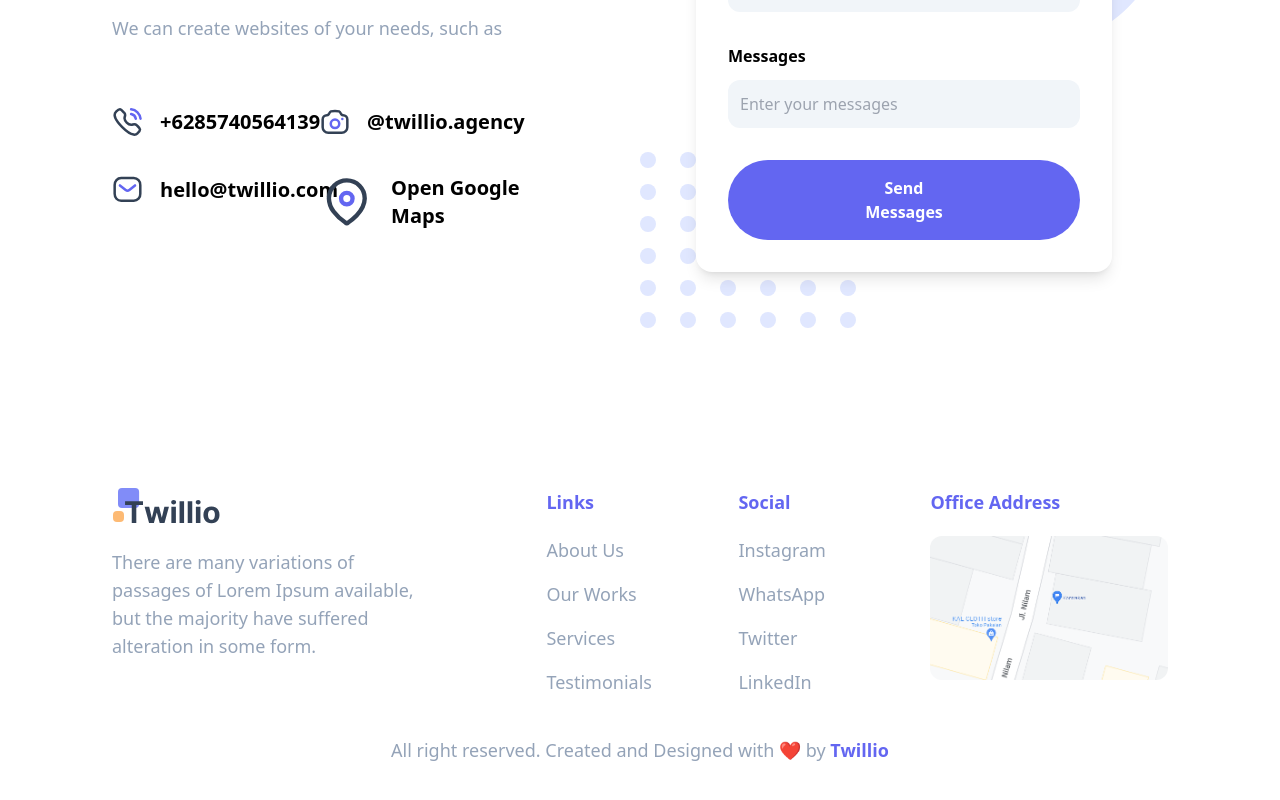
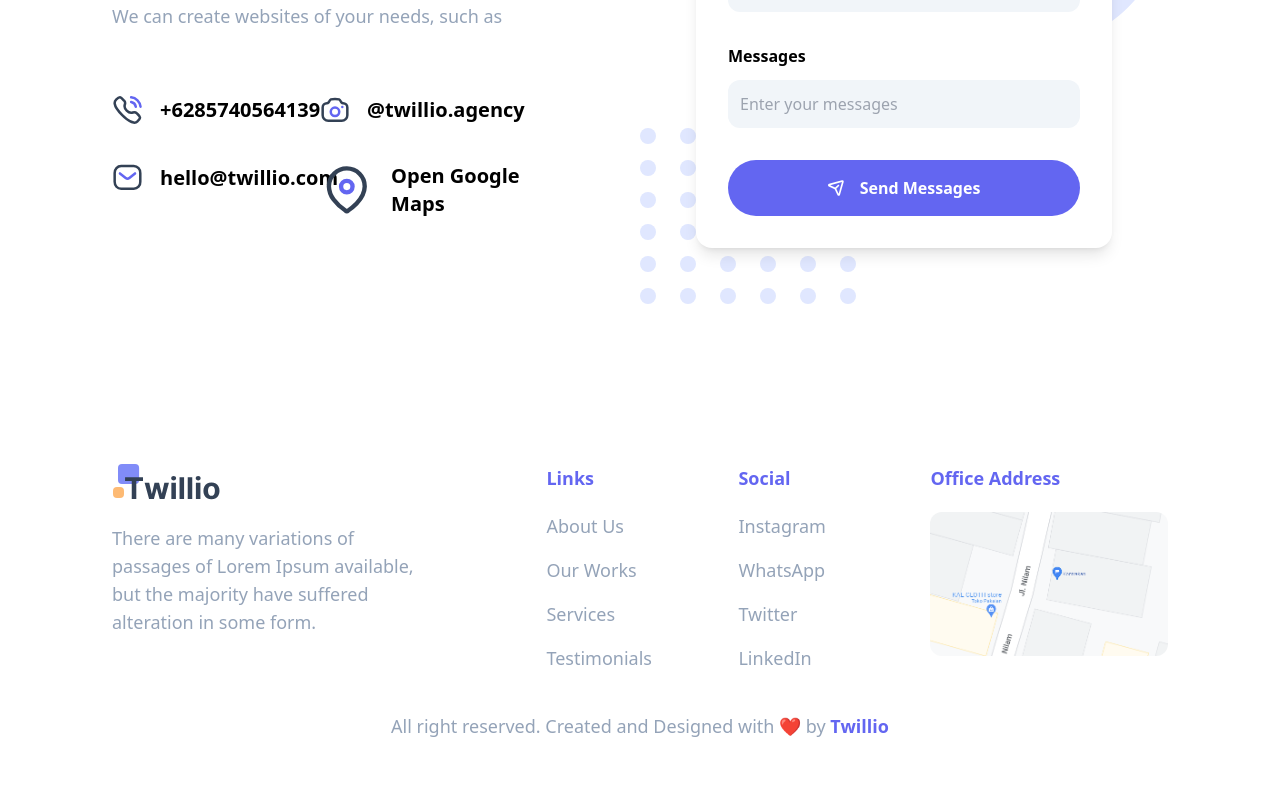
Before and after one commit to Bismillah-Agency/Front-End, a React (Create React App) app: page / in a window 1280 px wide. Shown: the part 3946-4746 px from the top of the page. Built offline with nearby package versions, Linux system fonts and the light colour scheme.

Commit message:
fixing ui

```diff
--- a/src/assets/index.js
+++ b/src/assets/index.js
@@ -8,5 +8,6 @@ import emailIcon from './ic_email.svg';
 import phoneIcon from './ic_phone.svg';
 import instagramIcon from './ic_instagram.svg';
 import locationIcon from './ic_location.svg';
+import telegramIcon from './ic_telegram.svg';
 
-export { compIcon, olshopIcon, personalWebIcon, moreIcon, circle, dot, emailIcon, phoneIcon, instagramIcon, locationIcon };
+export { compIcon, olshopIcon, personalWebIcon, moreIcon, circle, dot, emailIcon, phoneIcon, instagramIcon, locationIcon, telegramIcon };
--- a/src/components/Button/index.jsx
+++ b/src/components/Button/index.jsx
@@ -14,7 +14,7 @@ export default function Index(props) {
     );
   if (props.isLarge)
     className.push(
-      "bg-indigo-500 py-4 px-32 text-white rounded-full font-semibold w-full hover:bg-gray-600 transition-all"
+      "bg-indigo-500 py-4 justify-center text-white rounded-full font-semibold w-full hover:bg-indigo-700 transition-all"
     );
   if (props.isActive) className.push("text-indigo-500");
 
--- a/src/components/Card/index.jsx
+++ b/src/components/Card/index.jsx
@@ -8,7 +8,7 @@ const Card = ({ img, title, desc }) => {
     // const desc = "There are many variations of passages of Lorem Ipsum available, but the majority have suffered.";
 
     return (
-        <div className='rounded-xl p-5 grid-cols-3 hover:shadow-lg hover:scale-105 transition-all'>
+        <div className='rounded-xl cursor-pointer p-5 grid-cols-3 hover:shadow-lg hover:scale-105 transition-all'>
             <div className='rounded-2xl h-60 mb-7 w-full overflow-hidden'>
                 <img className='object-cover w-full h-full' src={img} alt="img" />
             </div>
--- a/src/pages/Landing/index.jsx
+++ b/src/pages/Landing/index.jsx
@@ -6,7 +6,7 @@ import ServiceItem from '../../components/Landing/ServiceItem';
 import Footer from '../../components/Footer';
 import TestimonialCard from '../../components/Landing/TestimonialCard';
 import arrowRight from '../../assets/ic_arrow_right_circle.svg';
-import { personalWebIcon, olshopIcon, compIcon, moreIcon, circle, dot, instagramIcon, emailIcon, phoneIcon, locationIcon } from '../../assets';
+import { personalWebIcon, olshopIcon, compIcon, moreIcon, circle, dot, instagramIcon, emailIcon, phoneIcon, locationIcon, telegramIcon } from '../../assets';
 
 const Landing = () => {
 
@@ -226,7 +226,12 @@ const Landing = () => {
                                 </label>
                                 <input className='rounded-xl text-base text-slate-500 p-3 bg-slate-100' type="email" id="email" placeholder="Enter your messages" />
                             </div>
-                            <Button isLarge={true}>Send Messages</Button>
+                            <Button className="flex" isLarge={true}>
+                                <svg className="self-center mr-4 fill-white rotate-90" width="16" height="16" viewBox="0 0 51 51">
+                                    <path d="M1.85432 2.17091C1.30197 2.72963 0.906906 3.42427 0.709062 4.18461C0.511218 4.94495 0.517606 5.74404 0.727579 6.50112L12.3485 47.6603C12.5919 48.5253 13.0933 49.2955 13.7858 49.8682C14.4782 50.4409 15.3288 50.7889 16.2241 50.8657C17.1194 50.9425 18.0169 50.7445 18.7968 50.2981C19.5767 49.8517 20.2019 49.1781 20.5891 48.3673L29.4042 29.7208L48.0507 20.9057C48.8076 20.5541 49.4474 19.9923 49.894 19.2872C50.3405 18.5822 50.5749 17.7636 50.5693 16.929V16.5534C50.4981 15.6551 50.1527 14.8004 49.5797 14.1049C49.0067 13.4094 48.2339 12.9068 47.3658 12.6651L6.18454 1.04417C5.42746 0.834194 4.62836 0.827806 3.86802 1.02565C3.10768 1.22349 2.41304 1.61856 1.85432 2.17091V2.17091ZM43.6321 17.1278L27.9682 24.5511L19.3077 15.8685C18.8097 15.3705 18.1342 15.0907 17.4298 15.0907C16.7255 15.0907 16.05 15.3705 15.5519 15.8685C15.0539 16.3666 14.7741 17.0421 14.7741 17.7464C14.7741 18.4508 15.0539 19.1263 15.5519 19.6243L24.2345 28.2848L16.8112 43.9487L6.27291 6.58949L43.6321 17.1278Z" />
+                                </svg>
+                                Send Messages
+                            </Button>
                         </form>
                     </div>
                 </div>
```
Also changed, not shown: src/assets/ic_telegram.svg (added).
